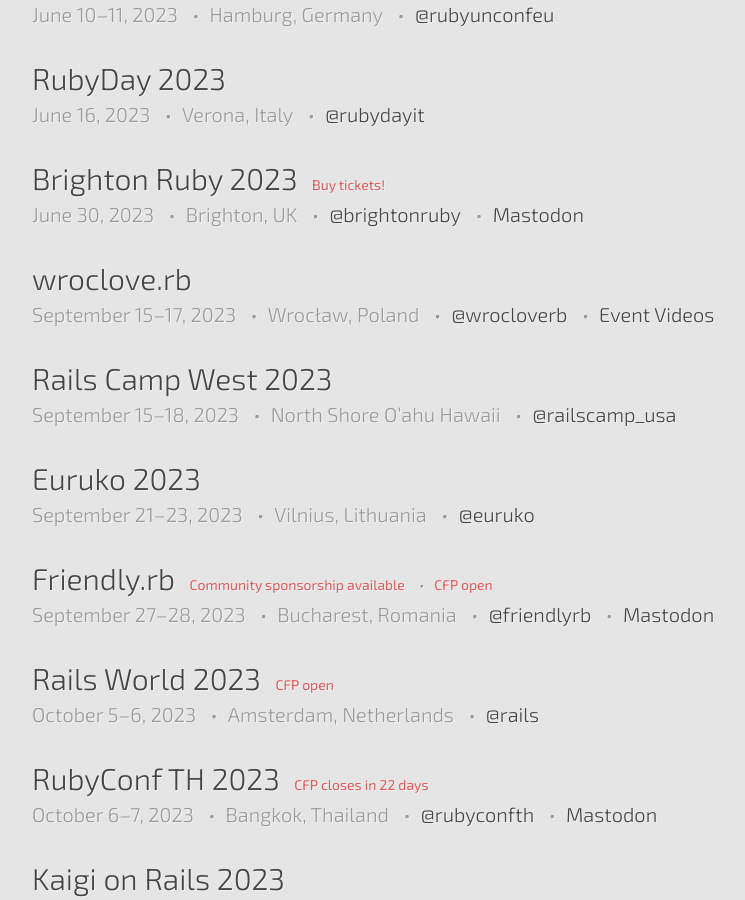
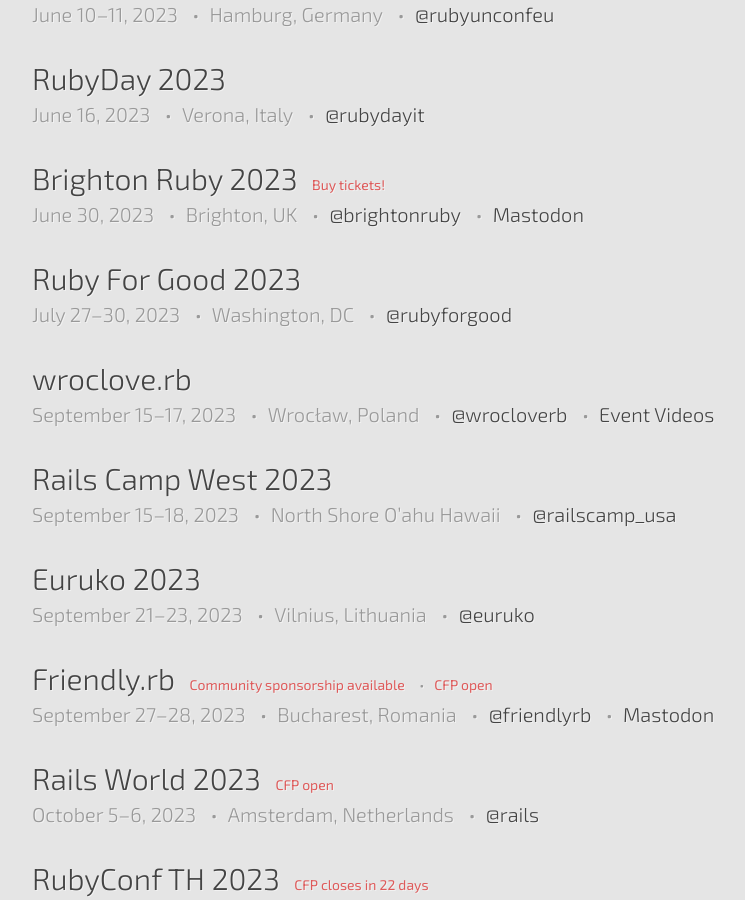
Before and after one commit to ruby-conferences/ruby-conferences.github.io, a Jekyll site: the page built from index.html, in a window 1280 px wide and 900 px high, scrolled down 802 px. Shown: the whole window, without its empty margins (208-953 px from the left). Built offline with Jekyll 4.4.1, drawn with Linux system fonts in a browser that asks for light colours.

Commit message:
Add Ruby For Good 2023

```diff
--- a/_data/conferences.yml
+++ b/_data/conferences.yml
@@ -2232,6 +2232,13 @@
   cfp_phrase: CFP open
   cfp_date: 2023-03-31
 
+- name: Ruby For Good 2023
+  location: Washington, DC
+  start_date: 2023-07-27
+  end_date: 2023-07-30
+  url: https://rubyforgood.org/events
+  twitter: rubyforgood
+
 - name: wroclove.rb
   location: Wrocław, Poland
   start_date: 2023-09-15
```
